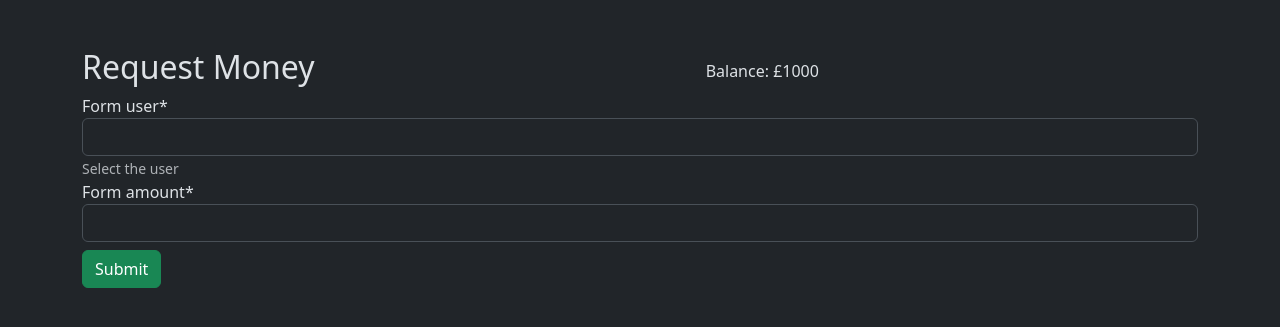
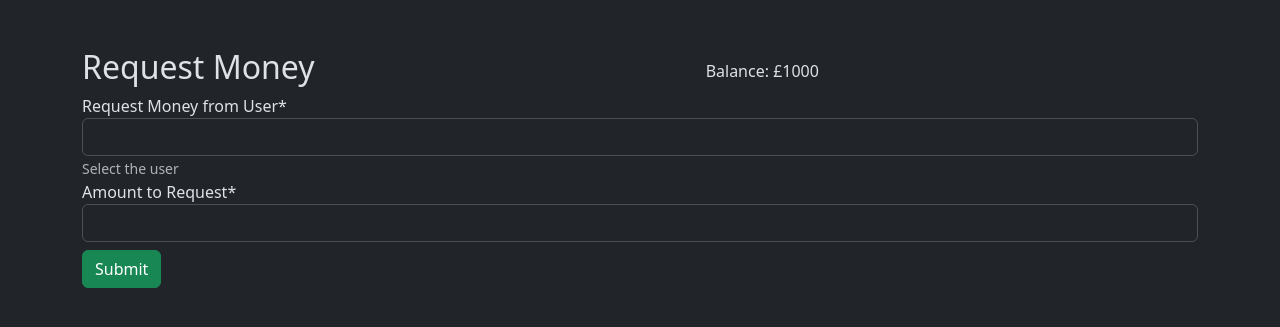
Before and after one commit to Jcorb08/webapps2023, a Django app: page /request/ in a window 1280 px wide. Shown: the part 58-385 px from the top of the page. Run offline with Django 4.2, Linux system fonts and the light colour scheme; the visitor is signed in with stand-in values (Sample User, id 1); data comes from the database, SQL or seed files in the repository; lists and menus that the app fills with data are empty; some libraries are stand-ins or nearby versions.

Commit message:
Transactions, just REST API to do

```diff
--- a/payapp/forms.py
+++ b/payapp/forms.py
@@ -14,7 +14,7 @@ class PayForm(forms.Form):
     form_user = forms.ModelChoiceField(
         queryset=None,
         help_text="Select the user",
-        empty_label=None
+        empty_label=None,
     )
     # Min value is 1p as they have to request more than nothing
     form_amount = forms.DecimalField(decimal_places=2, max_digits=12, min_value=0.01)
--- a/payapp/models.py
+++ b/payapp/models.py
@@ -15,7 +15,7 @@ class Transaction(models.Model):
 class BalanceHistory(models.Model):
     transaction = models.ForeignKey(Transaction, on_delete=models.CASCADE)
     user = models.ForeignKey(User, on_delete=models.CASCADE)
-    dismissed = models.BooleanField()
+    dismissed = models.BooleanField(default=False)
     balance = models.DecimalField(decimal_places=2, max_digits=12, default=0)
 
 
@@ -32,4 +32,4 @@ class Notification(models.Model):
 class NotificationHistory(models.Model):
     notification = models.ForeignKey(Notification, on_delete=models.CASCADE)
     user = models.ForeignKey(User, on_delete=models.CASCADE)
-    dismissed = models.BooleanField()
+    dismissed = models.BooleanField(default=False)
--- a/payapp/views.py
+++ b/payapp/views.py
@@ -7,60 +7,65 @@ from django.contrib.auth.decorators import login_required
 from django.views.decorators.cache import cache_control
 
 
+# the home page view
 @cache_control(no_cache=True, must_revalidate=True, no_store=True)
 @login_required(login_url='/login/')
 def home(request):
     # ensure user is logged in
     if request.user.is_authenticated:
         if request.GET.get('notification'):
-            n = Notification.objects.filter(pk=request.GET.get('notification')).first()
+            n = NotificationHistory.objects.filter(pk=request.GET.get('notification')).first()
             n.dismissed = True
             n.save()
             return redirect('home')
-        if request.GET.get('transaction'):
-            n = Transaction.objects.filter(pk=request.GET.get('transaction')).first()
+        elif request.GET.get('transaction'):
+            n = BalanceHistory.objects.filter(pk=request.GET.get('transaction')).first()
             n.dismissed = True
             n.save()
             return redirect('home')
-        ######
-        # get all request notifications (from user to another)
-        ######
-        requests_list = NotificationHistory.objects \
-            .filter(notification__from_user=request.user.pk) \
-            .filter(dismissed=False)
-        print(requests_list)
-        ######
-        # get all requested notifications (to user from another)
-        ######
-        payment_request_list = NotificationHistory.objects \
-            .filter(notification__to_user=request.user.pk) \
-            .filter(dismissed=False)
-        print(payment_request_list)
-        ######
-        # get all transaction notifications
-        ######
-        transaction_list = BalanceHistory.objects \
-            .filter(user=request.user.pk) \
-            .filter(dismissed=False)
-        print(payment_request_list)
-        ######
-        # get all transactions relating to user
-        ######
-        balance_history = BalanceHistory.objects \
-            .filter(user=request.user.pk)\
-            .order_by('-pk')
-        print(balance_history)
-
-        # send to template
-        return render(request, 'payapp/home.html', {
-            'requests_list': requests_list,
-            'payment_request_list': payment_request_list,
-            'balance_history': balance_history
-        })
+        else:
+            ######
+            # get all request notifications (from user to another)
+            ######
+            requests_list = NotificationHistory.objects \
+                .filter(user=request.user.pk)\
+                .filter(notification__from_user=request.user.pk) \
+                .filter(dismissed=False)
+            print(requests_list)
+            ######
+            # get all requested notifications (to user from another)
+            ######
+            payment_request_list = NotificationHistory.objects \
+                .filter(user=request.user.pk) \
+                .filter(notification__to_user=request.user.pk) \
+                .filter(dismissed=False)
+            print(payment_request_list)
+            ######
+            # get all transaction notifications
+            ######
+            transaction_list = BalanceHistory.objects \
+                .filter(user=request.user.pk) \
+                .filter(dismissed=False)
+            print(payment_request_list)
+            ######
+            # get all transactions relating to user
+            ######
+            balance_history = BalanceHistory.objects \
+                .filter(user=request.user.pk) \
+                .order_by('-pk')
+            print(balance_history)
+            # send to template
+            return render(request, 'payapp/home.html', {
+                'requests_list': requests_list,
+                'payment_request_list': payment_request_list,
+                'transaction_list': transaction_list,
+                'balance_history': balance_history
+            })
     else:
         return redirect('login')
 
 
+# manages the payment form both requests and sending
 @cache_control(no_cache=True, must_revalidate=True, no_store=True)
 @login_required(login_url='/login/')
 @transaction.atomic
@@ -77,40 +82,49 @@ def payment(request):
                 # add to respective model
                 if request.path == '/request/':
                     # set notification of request (a request)
-                    n = Notification(from_user=form_user, to_user=request.user, amount=form_amount, dismissed=False)
-
+                    n = Notification(from_user=form_user, to_user=request.user, amount=form_amount)
                     n.save()
+                    nh_from = NotificationHistory(notification=n, user=form_user, dismissed=False)
+                    nh_from.save()
+                    nh_to = NotificationHistory(notification=n, user=request.user, dismissed=False)
+                    nh_to.save()
                     return redirect('home')
                 elif request.path == '/send/':
-                    # set notification that money sent (a payment)
-                    # n = Notification(from_user=request.user, to_user=form_user, amount=form_amount, dismissed=False)
-                    # n.save()
-                    # set money for each party
-                    # transaction uses the request.user's currency
-                    t = Transaction(from_user=request.user, to_user=form_user, amount=form_amount)
-                    t.save()
-                    request.user.balance = request.user.balance - form_amount
-                    request.user.save()
-                    bh_from = BalanceHistory(transaction=t, user=request.user, balance=request.user.balance)
-                    bh_from.save()
-                    form_user.balance = form_user.balance + form_amount
-                    form_user.save()
-                    bh_to = BalanceHistory(transaction=t, user=form_user, balance=form_user.balance)
-                    bh_to.save()
-                    # modify to use RESTful service
+                    # check there are enough funds!
+                    if request.user.balance - form_amount >= 0:
+                        # set notification that money sent (a payment)
+                        # transaction uses the request.user's currency - need to convert this if form_user different
+                        t = Transaction(from_user=request.user, to_user=form_user, amount=form_amount)
+                        t.save()
+                        request.user.balance = request.user.balance - form_amount
+                        request.user.save()
+                        bh_from = BalanceHistory(transaction=t, user=request.user,
+                                                 balance=request.user.balance, dismissed=False)
+                        bh_from.save()
+                        form_user.balance = form_user.balance + form_amount
+                        form_user.save()
+                        bh_to = BalanceHistory(transaction=t, user=form_user, balance=form_user.balance, dismissed=False)
+                        bh_to.save()
+                        # modify to use RESTful service
 
-                    return redirect('home')
+                        return redirect('home')
+                    else:
+                        messages.error(request, "Unsuccessful Request. Insufficient funds")
                 else:
                     # error - path is not recognised
                     return redirect('home')
-            messages.error(request, "Unsuccessful Request. Invalid info")
-        else:
-            if request.path == '/request/':
-                form_title = 'Request Money'
-            elif request.path == '/send/':
-                form_title = 'Send Money'
-            pay_form = PayForm(user=request.user)
+            else:
+                messages.error(request, "Unsuccessful Request. Invalid info")
 
+        pay_form = PayForm(user=request.user)
+        if request.path == '/request/':
+            form_title = 'Request Money'
+            pay_form.fields['form_user'].label = 'Request Money from User'
+            pay_form.fields['form_amount'].label = 'Amount to Request'
+        elif request.path == '/send/':
+            pay_form.fields['form_user'].label = 'Send Money to User'
+            pay_form.fields['form_amount'].label = 'Amount to Send'
+            form_title = 'Send Money'
         return render(request, 'payapp/payform.html', {'pay_form': pay_form, 'form_title': form_title})
     else:
         return redirect('login')
--- a/templates/payapp/payform.html
+++ b/templates/payapp/payform.html
@@ -22,6 +22,11 @@
             {% csrf_token %}
             {{ pay_form.errors }}
             {{ pay_form|crispy }}
+            {% if messages %}
+                {% for message in messages %}
+                    <p{% if message.tags %} class="{{ message.tags }} mb-0 mt-2"{% endif %} role="alert">{{ message }}</p>
+                {% endfor %}
+            {% endif %}
             <button type="submit" class="mt-2 btn btn-success">Submit</button>
         </form>
     {% endif %}
```
Also changed, not shown: templates/payapp/home.html (+42 -15 lines), webapps2023/settings.py (+4 -5 lines), payapp/migrations/0003_remove_notification_dismissed_and_more.py (added).
